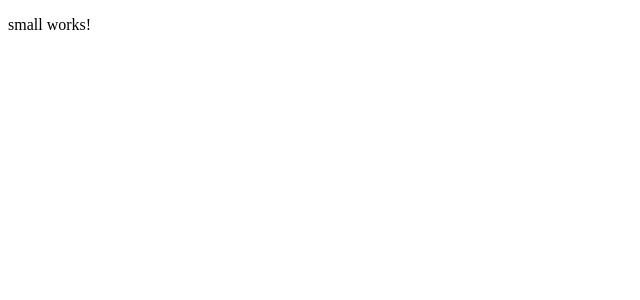
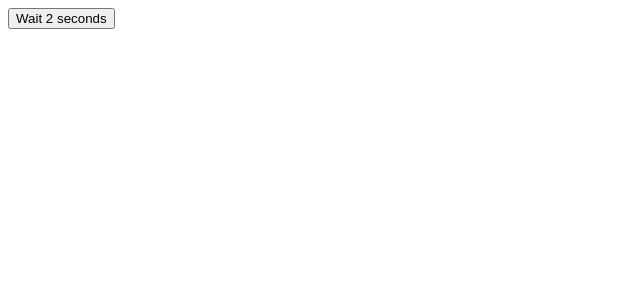
Before and after one commit to gcfunk/gregs_coding_exercise, an Angular app: page / in a window 1280 px wide. Shown: the top 300 px of the page, without its empty margins (0-640 px from the left). Built offline with nearby package versions, Linux system fonts and the light colour scheme.

Commit message:
Solution to question 1 - delay

```diff
--- a/src/app/small/small.component.html
+++ b/src/app/small/small.component.html
@@ -1 +1,2 @@
-<p>small works!</p>
+<button (click)="delayDemo()">Wait 2 seconds</button>
+<p>{{ delayMessage }}</p>
--- a/src/app/small/small.component.ts
+++ b/src/app/small/small.component.ts
@@ -7,9 +7,39 @@ import { Component, OnInit } from '@angular/core';
 })
 export class SmallComponent implements OnInit {
 
+  delayMessage: string = '';
+
   constructor() { }
 
   ngOnInit(): void {
   }
 
+  // demonstrates the delay function by displaying a message, waiting 2 seconds, then displaying a different message
+  delayDemo() {
+    this.delayMessage = 'Waiting...';
+    this.delay(2000).then(() => this.delayMessage = 'Done!');
+  }
+
+  // ms: number of milliseconds
+  // returns a Promise that is resolved after ms milliseconds
+  delay(ms: any) {
+    // defensive code - if the parameter isn't a number, wait 0 milliseconds
+    // so the promise still resolves and doesn't block code execution
+    let msToWait = (typeof ms === 'number') ? ms : 0;
+
+    // borrowed from https://javascript.info/task/delay-promise
+    // skill demonstrated - copy/paste code from the internet
+    // For discussion: rxjs is the spiritual succesor to promises. In the real world I'd use an observable here
+    return new Promise(resolve => setTimeout(resolve, msToWait));
+  }
+
+  // el: element node object
+  // moves the element to the right by 100px over a duration of 1 second
+  animateRight(el: any) {
+  }
+
+  // xs: array
+  // returns: a new array, with unique items
+  removeDuplicates(xs: any) {
+  }
 }
```
